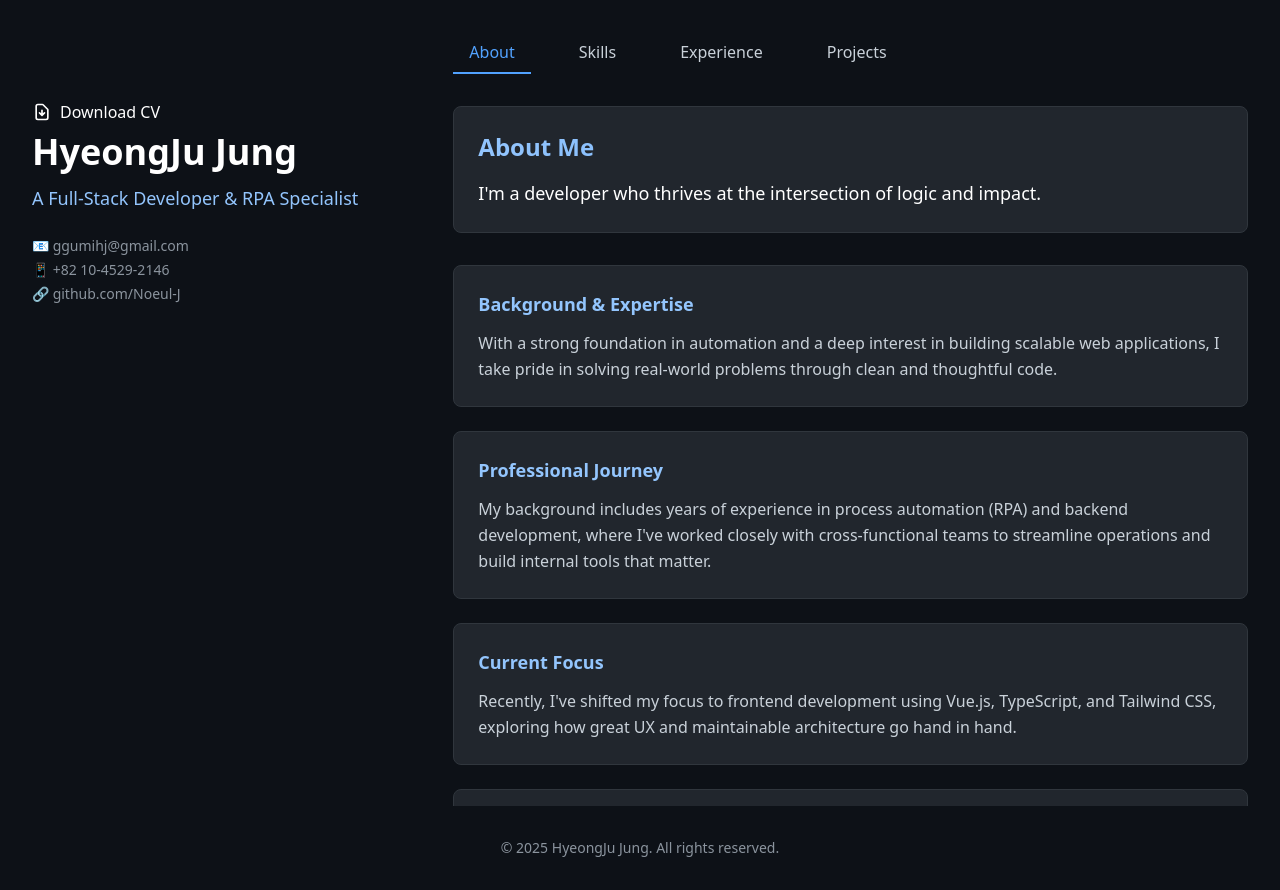
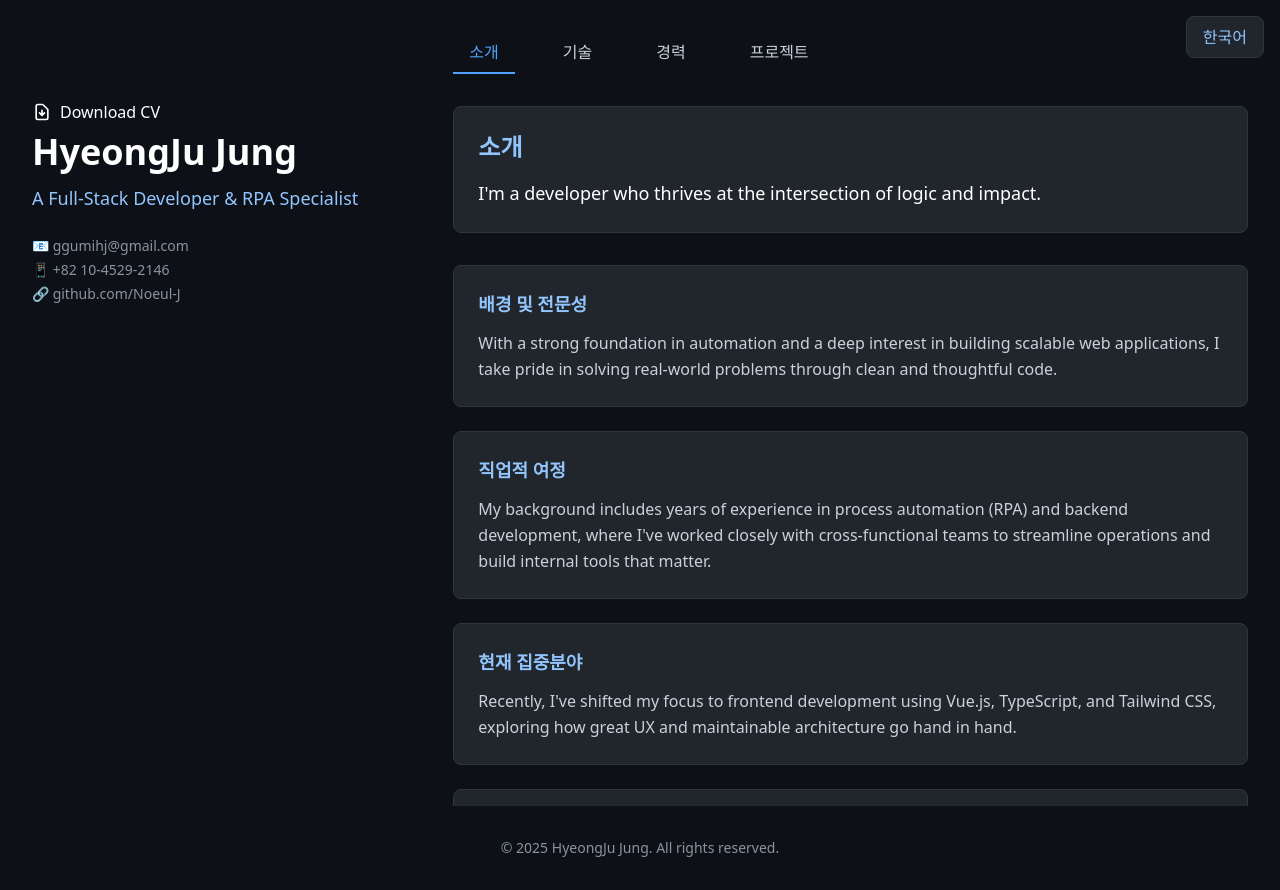
Before and after one commit to Noeul-J/portfolio, a Vue app in the folder frontend/: page /home in a window 1280 px wide. Built offline with nearby package versions, Linux system fonts and the light colour scheme.

Commit message:
다국어 지원

```diff
--- a/frontend/package.json
+++ b/frontend/package.json
@@ -17,6 +17,7 @@
     "tsparticles": "^3.0.1",
     "tsparticles-engine": "^2.12.0",
     "vue": "^3.5.17",
+    "vue-i18n": "^11.1.11",
     "vue-router": "^4.5.1"
   },
   "devDependencies": {
--- a/frontend/src/App.vue
+++ b/frontend/src/App.vue
@@ -1,8 +1,10 @@
 <script setup lang="ts">
+import LanguageToggle from './components/LanguageToggle.vue'
 </script>
 
 <template>
   <div class="min-h-screen bg-[#0d1117] text-white">
+    <LanguageToggle />
     <router-view />
   </div>
 </template>
--- /dev/null
+++ b/frontend/src/components/LanguageToggle.vue
@@ -0,0 +1,18 @@
+<script setup lang="ts">
+import { useI18n } from 'vue-i18n'
+
+const { locale, t } = useI18n()
+
+const toggleLanguage = () => {
+  locale.value = locale.value === 'ko' ? 'en' : 'ko'
+}
+</script>
+
+<template>
+  <button
+    @click="toggleLanguage"
+    class="fixed top-4 right-4 z-50 bg-[#21262d] border border-[#30363d] hover:border-[#93c5fd] text-[#93c5fd] px-4 py-2 rounded-lg transition-all duration-300 hover:shadow-lg hover:shadow-[#93c5fd]/20 font-medium"
+  >
+    {{ t('toggleLanguage') }}
+  </button>
+</template>
--- a/frontend/src/components/about.vue
+++ b/frontend/src/components/about.vue
@@ -1,10 +1,16 @@
+<script setup lang="ts">
+import { useI18n } from 'vue-i18n'
+
+const { t } = useI18n()
+</script>
+
 <template>
   <section class="max-w-4xl">
     <div class="space-y-8">
       <!-- 메인 인트로 -->
       <div class="bg-[#21262d] p-6 rounded-lg border border-[#30363d]">
         <h2 class="text-2xl font-bold bg-gradient-to-r from-[#93c5fd] to-[#60a5fa] bg-clip-text text-transparent mb-4">
-          About Me
+          {{ t('aboutMe') }}
         </h2>
         <p class="text-lg font-medium text-white leading-relaxed">
           I'm a developer who thrives at the intersection of logic and impact.
@@ -14,35 +20,35 @@
       <!-- 주요 내용 -->
       <div class="space-y-6">
         <div class="bg-[#21262d] p-6 rounded-lg border border-[#30363d] hover:border-[#93c5fd] transition-colors duration-300">
-          <h3 class="text-lg font-semibold text-[#93c5fd] mb-3">Background & Expertise</h3>
+          <h3 class="text-lg font-semibold text-[#93c5fd] mb-3">{{ t('backgroundExpertise') }}</h3>
           <p class="text-[#c9d1d9] leading-relaxed">
             With a strong foundation in automation and a deep interest in building scalable web applications, I take pride in solving real-world problems through clean and thoughtful code.
           </p>
         </div>
 
         <div class="bg-[#21262d] p-6 rounded-lg border border-[#30363d] hover:border-[#93c5fd] transition-colors duration-300">
-          <h3 class="text-lg font-semibold text-[#93c5fd] mb-3">Professional Journey</h3>
+          <h3 class="text-lg font-semibold text-[#93c5fd] mb-3">{{ t('professionalJourney') }}</h3>
           <p class="text-[#c9d1d9] leading-relaxed">
             My background includes years of experience in process automation (RPA) and backend development, where I've worked closely with cross-functional teams to streamline operations and build internal tools that matter.
           </p>
         </div>
 
         <div class="bg-[#21262d] p-6 rounded-lg border border-[#30363d] hover:border-[#93c5fd] transition-colors duration-300">
-          <h3 class="text-lg font-semibold text-[#93c5fd] mb-3">Current Focus</h3>
+          <h3 class="text-lg font-semibold text-[#93c5fd] mb-3">{{ t('currentFocus') }}</h3>
           <p class="text-[#c9d1d9] leading-relaxed">
             Recently, I've shifted my focus to frontend development using Vue.js, TypeScript, and Tailwind CSS, exploring how great UX and maintainable architecture go hand in hand.
           </p>
         </div>
 
         <div class="bg-[#21262d] p-6 rounded-lg border border-[#30363d] hover:border-[#93c5fd] transition-colors duration-300">
-          <h3 class="text-lg font-semibold text-[#93c5fd] mb-3">What Drives Me</h3>
+          <h3 class="text-lg font-semibold text-[#93c5fd] mb-3">{{ t('whatDrivesMe') }}</h3>
           <p class="text-[#c9d1d9] leading-relaxed">
             What excites me most is designing business logic that truly reflects a product's purpose — whether that means architecting a data pipeline, crafting a custom API, or translating a fuzzy requirement into something that actually works.
           </p>
         </div>
 
         <div class="bg-[#21262d] p-6 rounded-lg border border-[#30363d] hover:border-[#93c5fd] transition-colors duration-300">
-          <h3 class="text-lg font-semibold text-[#93c5fd] mb-3">Beyond Work</h3>
+          <h3 class="text-lg font-semibold text-[#93c5fd] mb-3">{{ t('beyondWork') }}</h3>
           <p class="text-[#c9d1d9] leading-relaxed">
             Outside of work, I'm passionate about learning, whether that's picking up a new language (currently improving my Japanese), exploring digital design, or studying cognitive science.
           </p>
@@ -51,7 +57,7 @@
 
       <!-- 기술 스택 하이라이트 -->
       <div class="bg-gradient-to-r from-[#1e3a8a] to-[#3b82f6] p-6 rounded-lg">
-        <h3 class="text-lg font-semibold text-white mb-4">Core Technologies</h3>
+        <h3 class="text-lg font-semibold text-white mb-4">{{ t('coreTechnologies') }}</h3>
         <div class="flex flex-wrap gap-3">
           <span class="bg-white/20 text-white px-3 py-1 rounded-full text-sm font-medium">Vue.js</span>
           <span class="bg-white/20 text-white px-3 py-1 rounded-full text-sm font-medium">TypeScript</span>
--- /dev/null
+++ b/frontend/src/locales/en.json
@@ -0,0 +1,23 @@
+{
+  "toggleLanguage": "English",
+  "about": "About",
+  "skills": "Skills",
+  "experience": "Experience",
+  "projects": "Projects",
+  "contact": "Contact",
+  "aboutMe": "About Me",
+  "backgroundExpertise": "Background & Expertise",
+  "professionalJourney": "Professional Journey",
+  "currentFocus": "Current Focus",
+  "whatDrivesMe": "What Drives Me",
+  "beyondWork": "Beyond Work",
+  "coreTechnologies": "Core Technologies",
+  "githubActivity": "GitHub Activity",
+  "less": "Less",
+  "more": "More",
+  "category": "Category",
+  "period": "Period",
+  "description": "Description",
+  "technologies": "Technologies",
+  "close": "Close"
+}
--- /dev/null
+++ b/frontend/src/locales/ko.json
@@ -0,0 +1,23 @@
+{
+  "toggleLanguage": "한국어",
+  "about": "소개",
+  "skills": "기술",
+  "experience": "경력",
+  "projects": "프로젝트",
+  "contact": "연락처",
+  "aboutMe": "소개",
+  "backgroundExpertise": "배경 및 전문성",
+  "professionalJourney": "직업적 여정",
+  "currentFocus": "현재 집중분야",
+  "whatDrivesMe": "동기",
+  "beyondWork": "업무 외",
+  "coreTechnologies": "핵심 기술",
+  "githubActivity": "GitHub 활동",
+  "less": "적음",
+  "more": "많음",
+  "category": "카테고리",
+  "period": "기간",
+  "description": "설명",
+  "technologies": "기술 스택",
+  "close": "닫기"
+}
--- a/frontend/src/main.ts
+++ b/frontend/src/main.ts
@@ -3,12 +3,25 @@ import { createApp } from 'vue'
 import App from './App.vue'
 import router from './router'
 import { pinia } from './store'
+import { createI18n } from 'vue-i18n'
+import en from './locales/en.json'
+import ko from './locales/ko.json'
 import './style.css'
 
+const i18n = createI18n({
+  legacy: false,
+  locale: 'ko',
+  fallbackLocale: 'en',
+  messages: {
+    en,
+    ko
+  } as any
+})
 
 const app = createApp(App)
 
 app.use(pinia)
-app.use(router)
+app.use(router as any)
+app.use(i18n)
 
 app.mount('#app')
--- a/frontend/src/store/index.ts
+++ b/frontend/src/store/index.ts
@@ -1,3 +1,6 @@
 import {createPinia} from 'pinia'
+import { ref } from 'vue';
 
 export const pinia = createPinia();
+
+export const selectLanguage = ref('ko');
--- a/frontend/src/views/HomeView.vue
+++ b/frontend/src/views/HomeView.vue
@@ -6,7 +6,9 @@ import ProjectSummary from '../components/ProjectSummary.vue'
 import Footer from '../components/Footer.vue'
 import { ref } from 'vue'
 import Experience from '../components/experience.vue'
+import { useI18n } from 'vue-i18n'
 
+const { t } = useI18n()
 const activeMenu = ref('About')
 
 const showComponent = (menu: string) => {
@@ -36,7 +38,7 @@ const showComponent = (menu: string) => {
                     :class="activeMenu === 'About' ? 'text-blue-400 border-b-2 border-blue-400' : 'text-[#c9d1d9] hover:text-blue-400'"
                     class="px-4 py-2 transition-colors duration-300"
                   >
-                    About
+                    {{ t('about') }}
                   </button>
                 </li>
                 <li>
@@ -45,7 +47,7 @@ const showComponent = (menu: string) => {
                     :class="activeMenu === 'Skill' ? 'text-blue-400 border-b-2 border-blue-400' : 'text-[#c9d1d9] hover:text-blue-400'"
                     class="px-4 py-2 transition-colors duration-300"
                   >
-                    Skills
+                    {{ t('skills') }}
                   </button>
                 </li>
                 <li>
@@ -54,7 +56,7 @@ const showComponent = (menu: string) => {
                     :class="activeMenu === 'Experience' ? 'text-blue-400 border-b-2 border-blue-400' : 'text-[#c9d1d9] hover:text-blue-400'"
                     class="px-4 py-2 transition-colors duration-300"
                   >
-                    Experience
+                    {{ t('experience') }}
                   </button>
                 </li>
                 <li>
@@ -63,7 +65,7 @@ const showComponent = (menu: string) => {
                     :class="activeMenu === 'Project' ? 'text-blue-400 border-b-2 border-blue-400' : 'text-[#c9d1d9] hover:text-blue-400'"
                     class="px-4 py-2 transition-colors duration-300"
                   >
-                    Projects
+                    {{ t('projects') }}
                   </button>
                 </li>
               </ul>
@@ -93,24 +95,18 @@ const showComponent = (menu: string) => {
 </template>
 
 <style scoped>
-.custom-scrollbar {
-  scrollbar-width: thin;
-  scrollbar-color: #3b82f6 #1e293b;
-}
-
 .custom-scrollbar::-webkit-scrollbar {
   width: 8px;
 }
 
 .custom-scrollbar::-webkit-scrollbar-track {
-  background: #1e293b;
+  background: #161b22;
   border-radius: 4px;
 }
 
 .custom-scrollbar::-webkit-scrollbar-thumb {
-  background: #3b82f6;
+  background: #30363d;
   border-radius: 4px;
-  transition: background 0.3s ease;
 }
 
 .custom-scrollbar::-webkit-scrollbar-thumb:hover {
```
Also changed, not shown: 1 other file (tests, documents, lock files or other folders).
